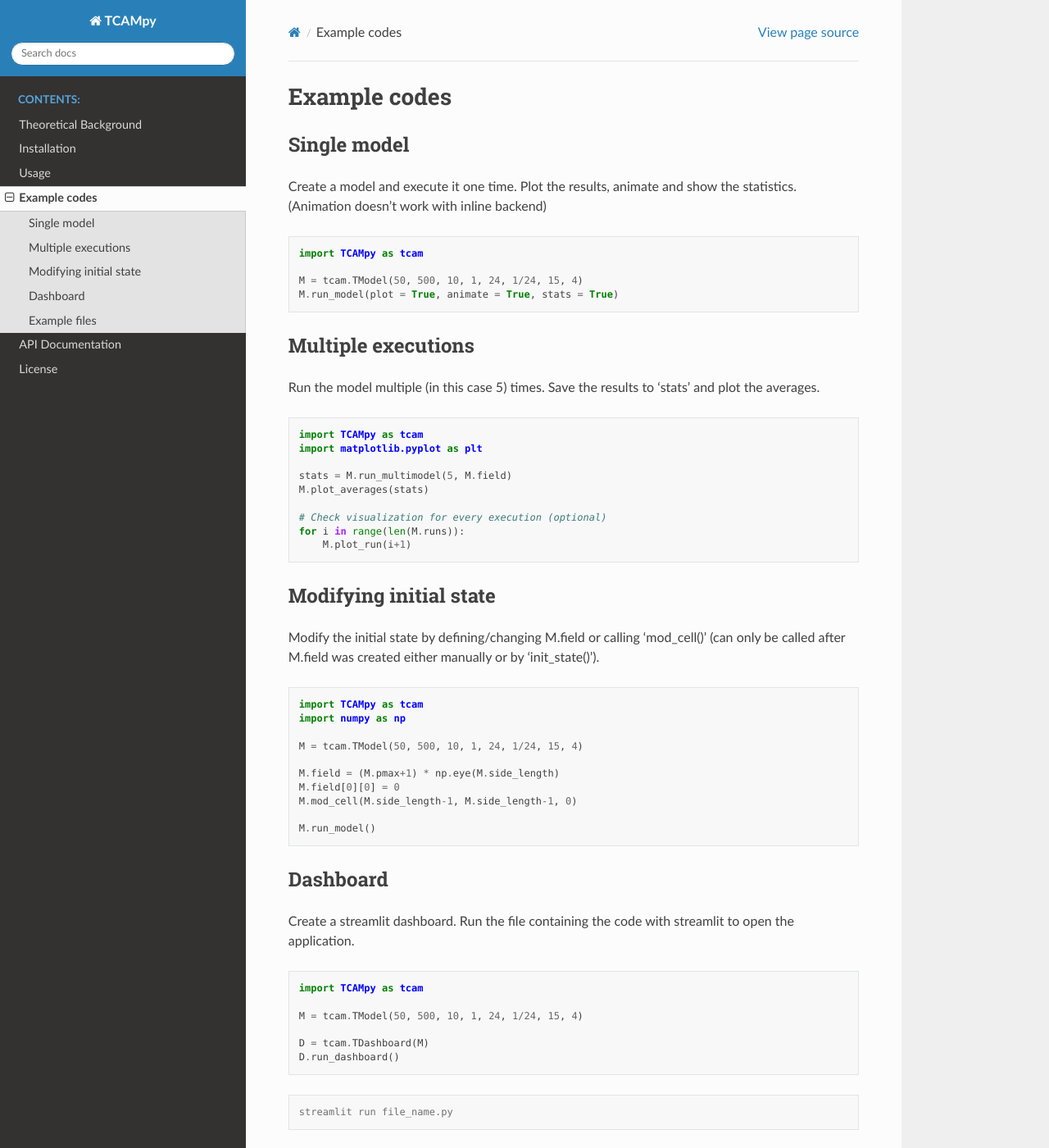
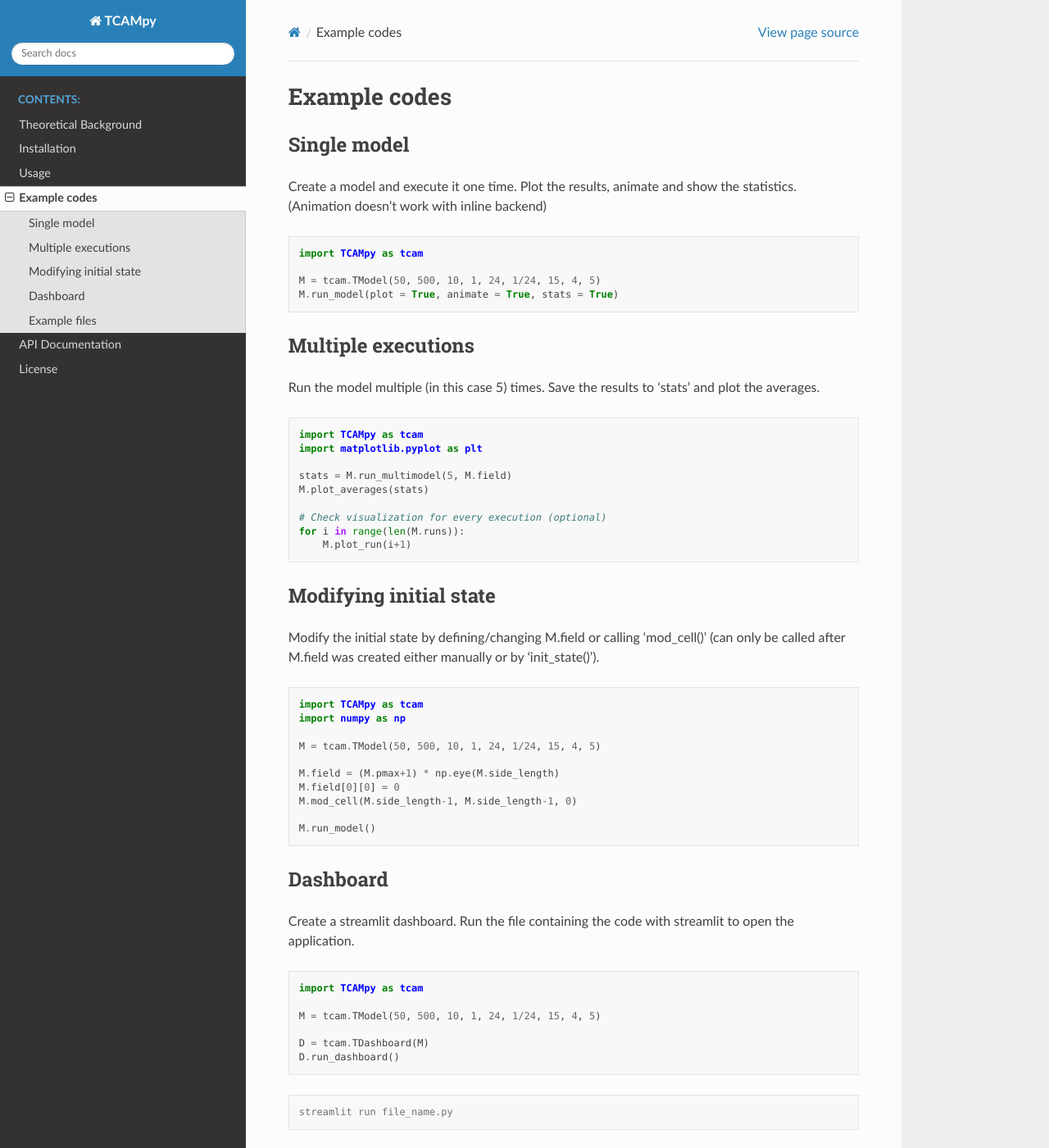
Before and after one commit to Fetasalyt/TCAMpy, a Sphinx documentation site: the page built from docs/Examples.rst, in a window 1280 px wide and 1400 px high. Shown: the whole window at 82% size. Built offline with Sphinx 7.4.7 and the Read the Docs theme 3.1.0, drawn with Linux system fonts in a browser that asks for light colours.

Commit message:
Update Examples.rst

```diff
--- a/docs/Examples.rst
+++ b/docs/Examples.rst
@@ -10,7 +10,7 @@ Create a model and execute it one time. Plot the results, animate and show the s
 
     import TCAMpy as tcam
 
-    M = tcam.TModel(50, 500, 10, 1, 24, 1/24, 15, 4)
+    M = tcam.TModel(50, 500, 10, 1, 24, 1/24, 15, 4, 5)
     M.run_model(plot = True, animate = True, stats = True)
 
 Multiple executions
@@ -40,7 +40,7 @@ Modify the initial state by defining/changing M.field or calling 'mod_cell()' (c
     import TCAMpy as tcam
     import numpy as np
 
-    M = tcam.TModel(50, 500, 10, 1, 24, 1/24, 15, 4)
+    M = tcam.TModel(50, 500, 10, 1, 24, 1/24, 15, 4, 5)
 
     M.field = (M.pmax+1) * np.eye(M.side_length)
     M.field[0][0] = 0
@@ -57,7 +57,7 @@ Create a streamlit dashboard. Run the file containing the code with streamlit to
 
     import TCAMpy as tcam
 
-    M = tcam.TModel(50, 500, 10, 1, 24, 1/24, 15, 4)
+    M = tcam.TModel(50, 500, 10, 1, 24, 1/24, 15, 4, 5)
 
     D = tcam.TDashboard(M)
     D.run_dashboard()
```
